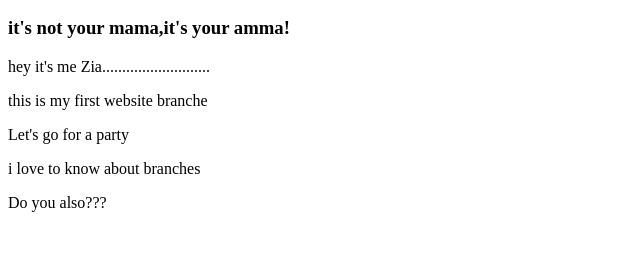
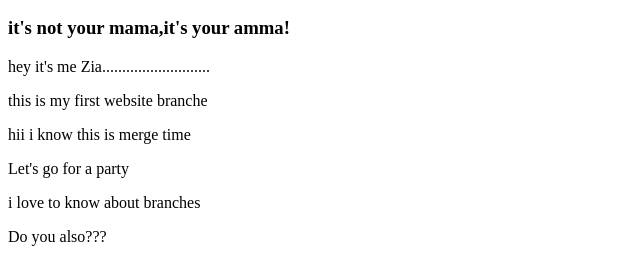
Before and after one commit to zhzia1725/my-first-website, a plain HTML site: page index.html in a window 1280 px wide. Shown: the part 110-390 px from the top of the page, without its empty margins (0-640 px from the left). Drawn offline with Linux system fonts and the light colour scheme.

Commit message:
merge time

```diff
--- a/index.html
+++ b/index.html
@@ -12,6 +12,7 @@
     <h3>it's not your mama,it's your amma!</h3>
     <p>hey it's me Zia...........................</p>
     <p>this is my first website branche</p>
+    <P>hii i know this is merge time</P>
 
     <p>Let's go for a party</p>
 
```
